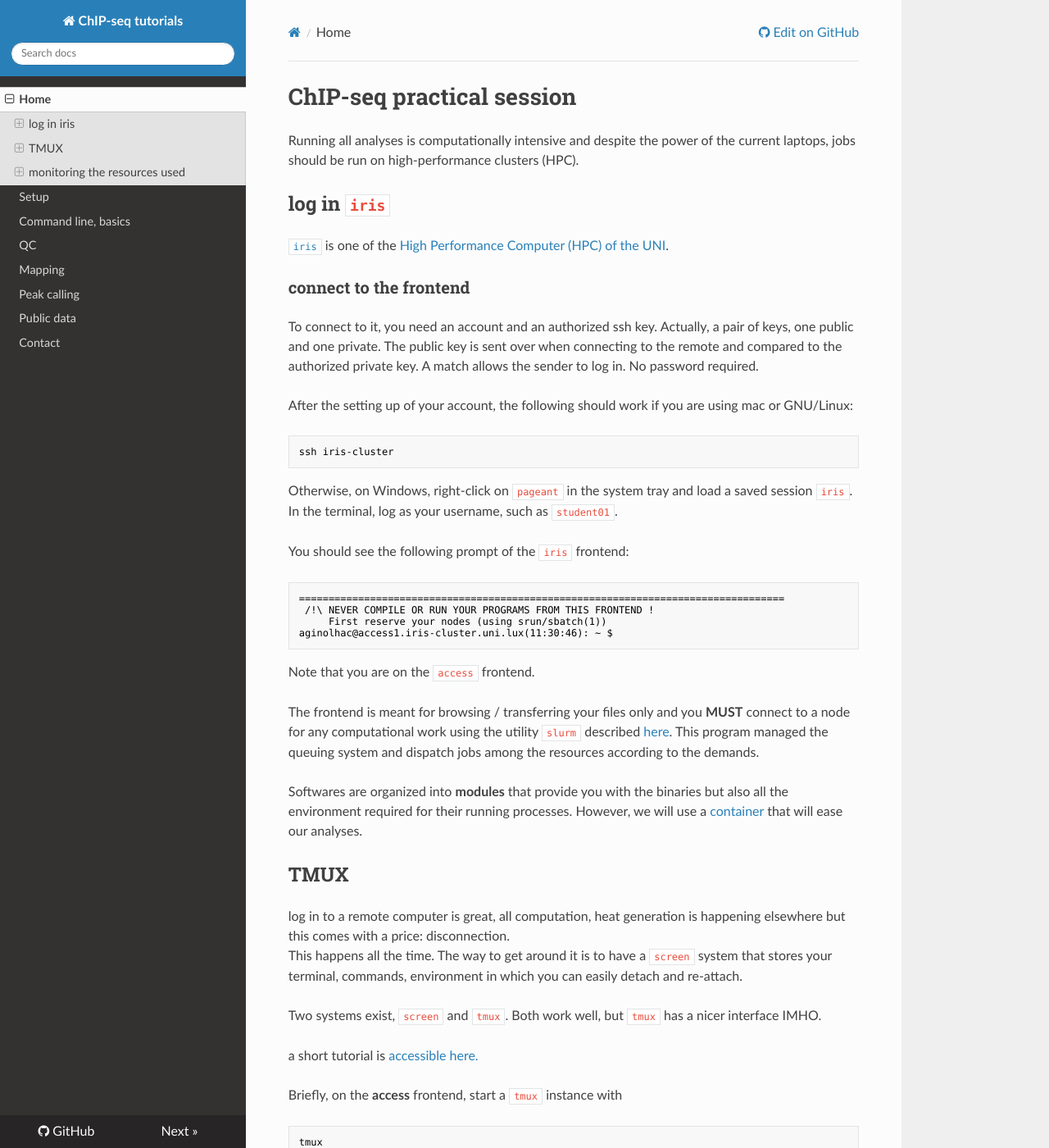
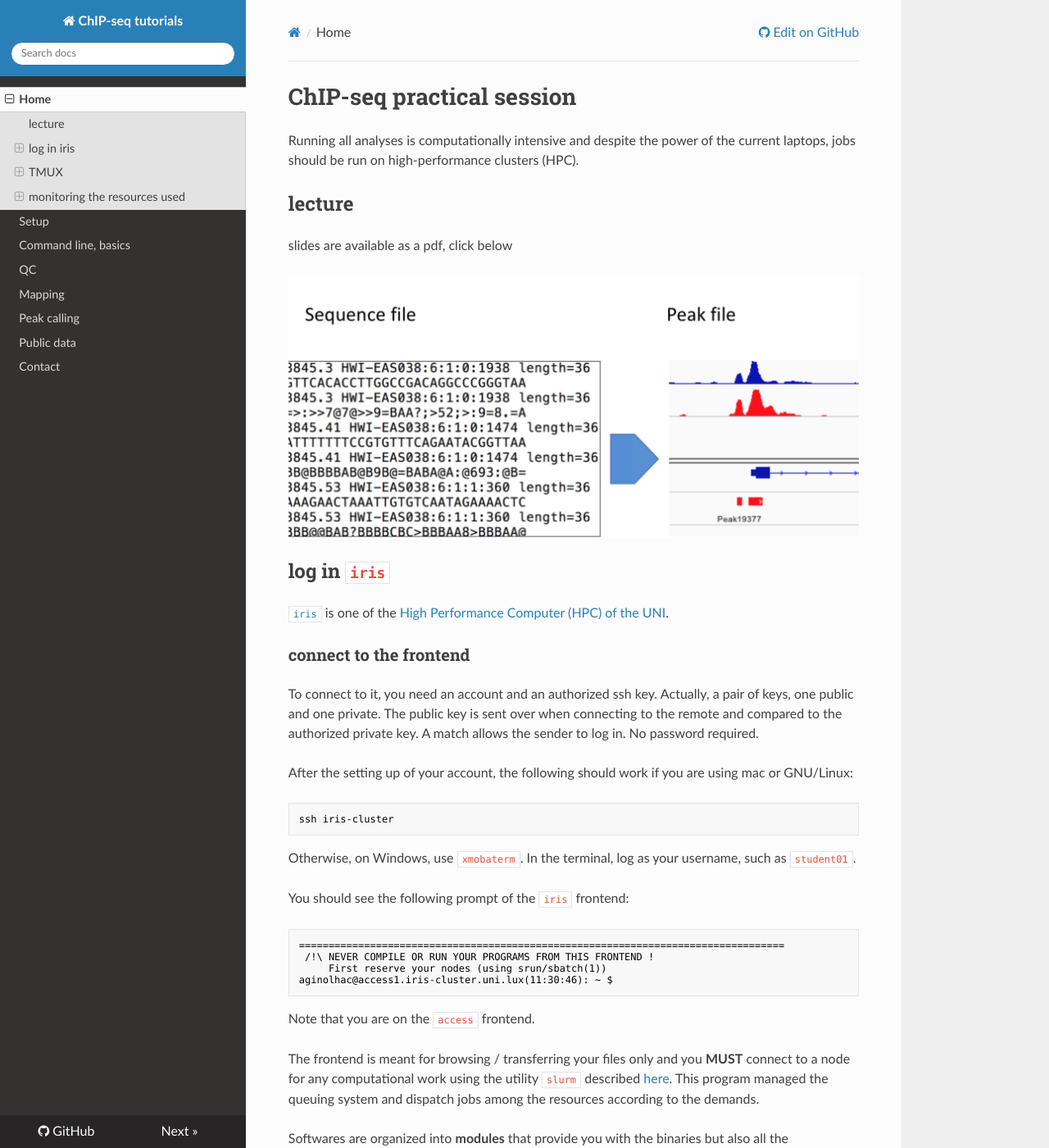
Before and after one commit to ginolhac/chip-seq, an MkDocs documentation site: the page built from docs/index.md, in a window 1280 px wide and 1400 px high. Shown: the whole window at 82% size. Built offline with MkDocs 1.6.1, drawn with Linux system fonts in a browser that asks for light colours; nearby versions of some CDN libraries; some of the changed text lies outside the part shown.

Commit message:
pictures in rtd

````diff
--- a/docs/index.md
+++ b/docs/index.md
@@ -1,6 +1,14 @@
 # ChIP-seq practical session
 
 Running all analyses is computationally intensive and despite the power of the current laptops, jobs should be run on high-performance clusters (HPC).
+
+
+## lecture
+
+slides are available as a pdf, click below
+
+[![](https://cdn.rawgit.com/ginolhac/chip-seq/a158809c/slides.png)](https://cdn.rawgit.com/ginolhac/chip-seq/0ce17313/chip-seq.pdf)
+
 
 ## log in `iris`
 
@@ -18,7 +26,7 @@ After the setting up of your account, the following should work if you are using
 ssh iris-cluster
 ```
 
-Otherwise, on Windows, right-click on `pageant` in the system tray and load a saved session `iris`. In the terminal, log as your username, such as `student01`.
+Otherwise, on Windows, use `xmobaterm`. In the terminal, log as your username, such as `student01`.
 
 You should see the following prompt of the `iris` frontend:
 
@@ -37,6 +45,11 @@ using the utility `slurm` described [here](https://hpc.uni.lu/users/docs/slurm.h
 
 Softwares are organized into **modules** that provide you with the binaries but also all the environment required for their running processes.
 However, we will use a [container](https://www.docker.com/resources/what-container) that will ease our analyses.
+
+
+The login procedure can be depicted as:
+
+![](https://cdn.rawgit.com/ginolhac/chip-seq/0ce17313/access.jpg)
 
 ## TMUX
 
````
Also changed, not shown: docs/install.md (+8 -0 lines).
